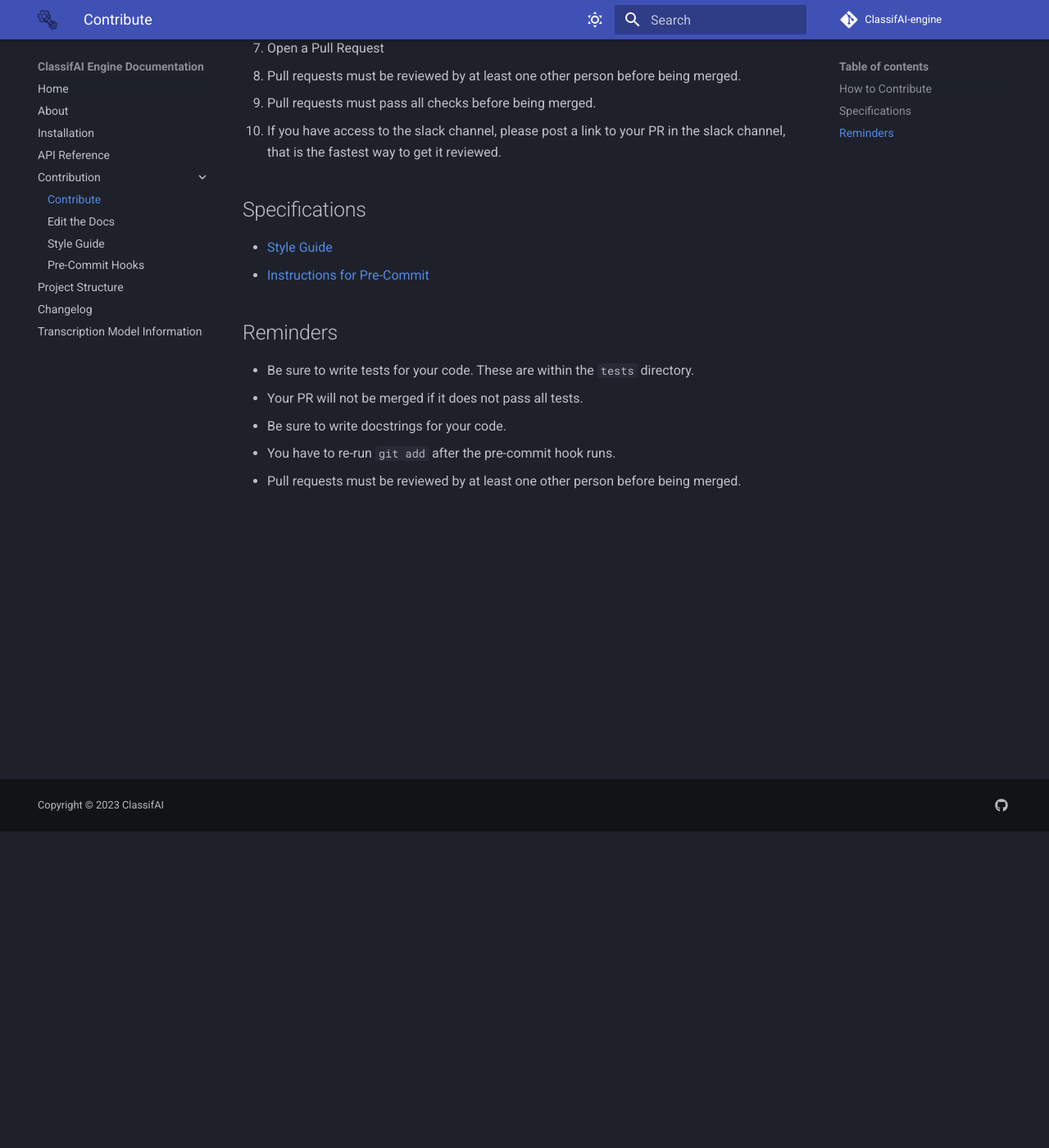
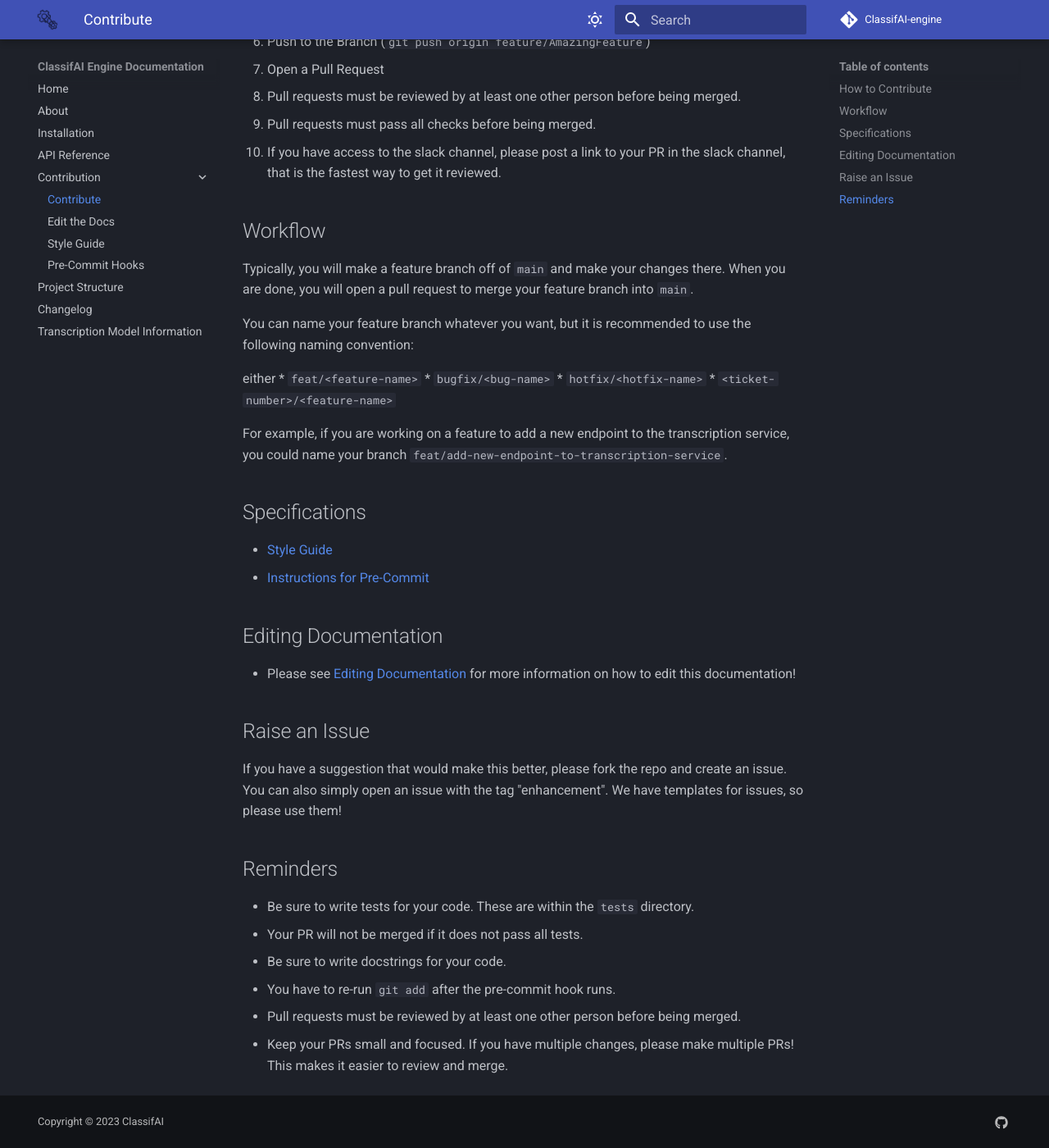
Before and after one commit to TCU-ClassifAI/classifAI-engine, an MkDocs documentation site: the page built from docs/contribution/contributing.md, in a window 1280 px wide and 1400 px high, scrolled down 386 px. Shown: the whole window at 82% size. Built offline with MkDocs 1.6.1 and Material for MkDocs 9.7.7, drawn with Linux system fonts in a browser that asks for light colours; comment, search, counter and statistics services are not loaded; some of the changed text lies outside the part shown.

Commit message:
Update documentation with contribution and styleguide

```diff
--- a/docs/contribution/contributing.md
+++ b/docs/contribution/contributing.md
@@ -5,7 +5,7 @@
 1. Fork the Project
 2. Create your Feature Branch (`git checkout -b feature/AmazingFeature`)
 3. Make your changes
-4. Run `pre-commit run --all-files` to run all hooks on all files.
+4. Run `pre-commit run --all-files` to run all hooks on all files. (See [Pre-Commit Hooks](instructions_for_pre-commit.md) for more information)
 5. Commit your Changes (`git commit -m 'Add some AmazingFeature'`)
 6. Push to the Branch (`git push origin feature/AmazingFeature`)
 7. Open a Pull Request
@@ -14,10 +14,31 @@
 - Pull requests must pass all checks before being merged.
 - If you have access to the slack channel, please post a link to your PR in the slack channel, that is the fastest way to get it reviewed.
 
+## Workflow
+
+Typically, you will make a feature branch off of `main` and make your changes there. When you are done, you will open a pull request to merge your feature branch into `main`.
+
+You can name your feature branch whatever you want, but it is recommended to use the following naming convention:
+
+either
+* `feat/<feature-name>`
+* `bugfix/<bug-name>`
+* `hotfix/<hotfix-name>`
+* `<ticket-number>/<feature-name>`
+
+For example, if you are working on a feature to add a new endpoint to the transcription service, you could name your branch `feat/add-new-endpoint-to-transcription-service`.
+
 ## Specifications
 
 * [Style Guide](style_guide.md)
 * [Instructions for Pre-Commit](instructions_for_pre-commit.md)
+
+## Editing Documentation
+* Please see [Editing Documentation](editing_docs.md) for more information on how to edit this documentation!
+
+## Raise an Issue
+
+If you have a suggestion that would make this better, please fork the repo and create an issue. You can also simply open an issue with the tag "enhancement". We have templates for issues, so please use them!
 
 ## Reminders
 
@@ -26,3 +47,4 @@
 * Be sure to write docstrings for your code.
 * You have to re-run `git add` after the pre-commit hook runs.
 * Pull requests must be reviewed by at least one other person before being merged.
+* Keep your PRs small and focused. If you have multiple changes, please make multiple PRs! This makes it easier to review and merge.
```
Also changed, not shown: docs/contribution/style_guide.md (+3 -0 lines).
